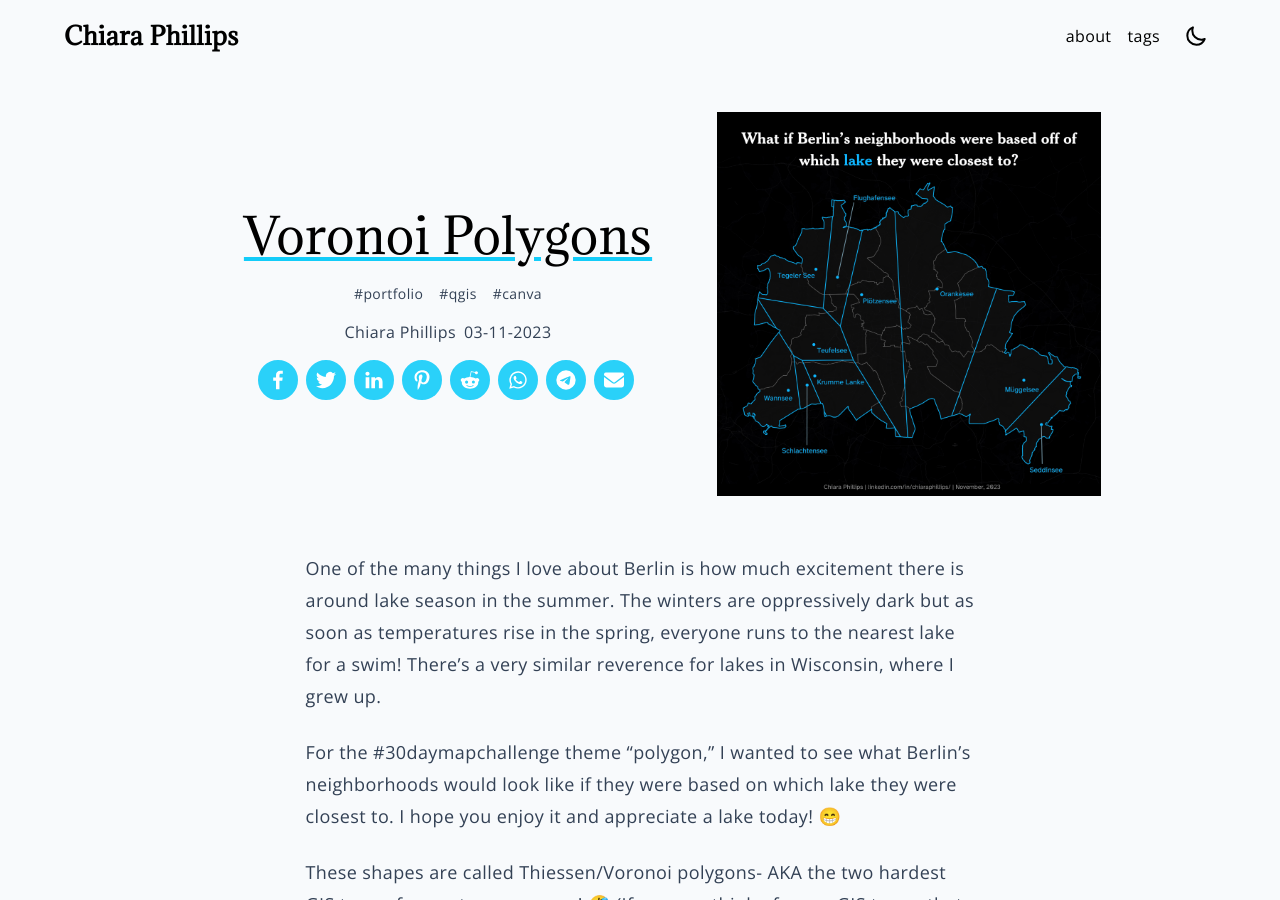
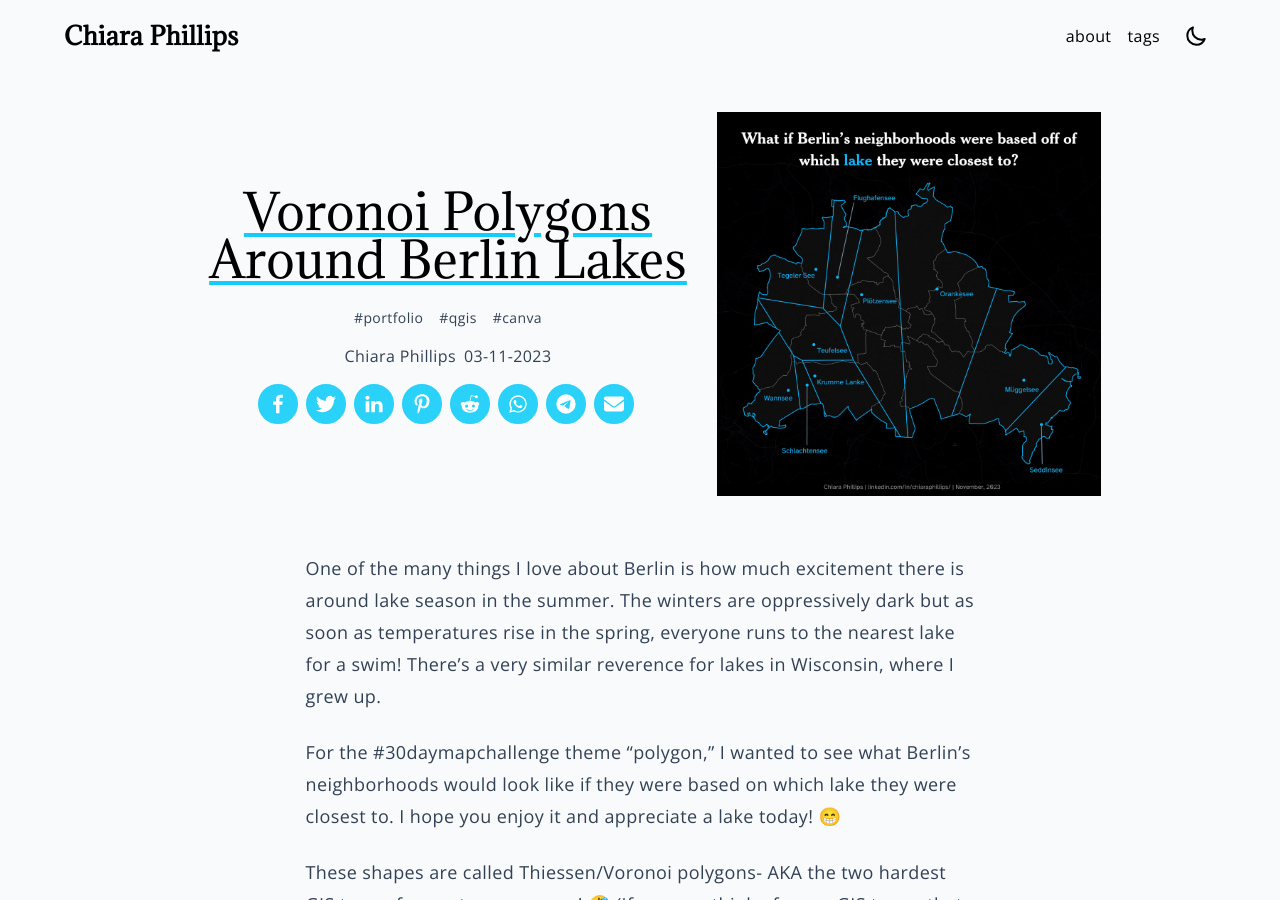
Before and after one commit to chiara-phillips/chiara-phillips.github.io, a Jekyll site: the page built from _posts/2023-11-03-berlin-lake-voronoi-polygons.md, in a window 1280 px wide and 900 px high. Built offline with Jekyll 4.4.1, drawn with Linux system fonts in a browser that asks for light colours.

Commit message:
Update 2023-11-03-berlin-lake-voronoi-polygons.md

```diff
--- a/_posts/2023-11-03-berlin-lake-voronoi-polygons.md
+++ b/_posts/2023-11-03-berlin-lake-voronoi-polygons.md
@@ -1,6 +1,6 @@
 ---
 layout: post
-title: Voronoi Polygons
+title: Voronoi Polygons Around Berlin Lakes
 image: /assets/images/berlin-lake-voronoi-polygons.png
 tags:
   - portfolio
```
